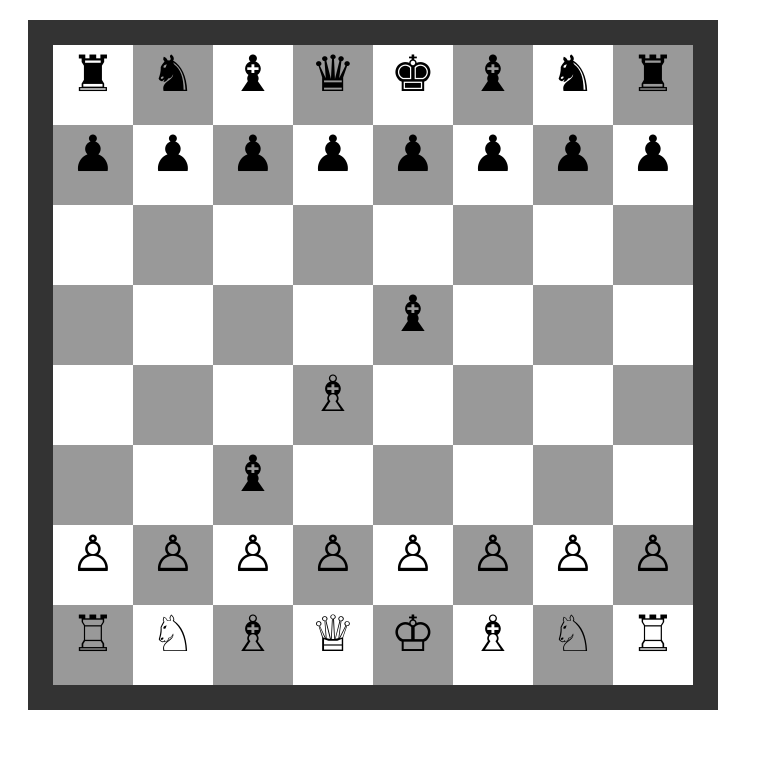
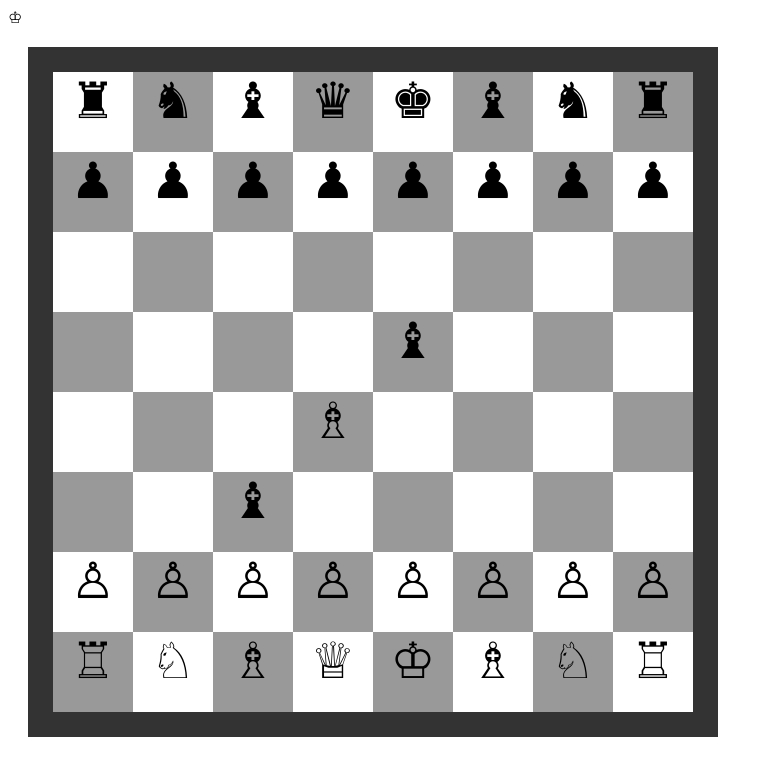
Before and after one commit to fantotsy/Chess-Game, a Flask app: page /game in a window 1280 px wide. Shown: the top 776 px of the page, without its empty margins (0-772 px from the left). Run offline with Flask 2, Linux system fonts and the light colour scheme.

Commit message:
Implement current player visualization, and fix black Pawn targets identification bug.

```diff
--- a/app/chessboard.py
+++ b/app/chessboard.py
@@ -50,7 +50,7 @@ class Chessboard(object):
         self.board[current_position.x][current_position.y] = Empty()
         self.current_player_color *= (-1)
 
-        return
+        return self.is_check_for_player(self.current_player_color)
 
     def parse_position(self, position):
         x_position = string.ascii_lowercase.index(position[0])  # x position is from left to right
--- a/app/pieces.py
+++ b/app/pieces.py
@@ -74,11 +74,11 @@ class Pawn(Piece):
         else:
             x_target = position.x - 1
             y_target = position.y - 1
-            if 0 <= x_target <= 7 and 0 <= y_target <= 7 and board[x_target][y_target].color == Color.BLACK:
+            if 0 <= x_target <= 7 and 0 <= y_target <= 7 and board[x_target][y_target].color == Color.WHITE:
                 result.append(Position(x_target, y_target))
             x_target = position.x + 1
             y_target = position.y - 1
-            if 0 <= x_target <= 7 and 0 <= y_target <= 7 and board[x_target][y_target].color == Color.BLACK:
+            if 0 <= x_target <= 7 and 0 <= y_target <= 7 and board[x_target][y_target].color == Color.WHITE:
                 result.append(Position(x_target, y_target))
             x_target = position.x
             y_target = position.y - 1
--- a/app/routes.py
+++ b/app/routes.py
@@ -31,5 +31,5 @@ def targets():
 def movement():
     current_position = request.form['position']
     target_position = request.form['target']
-    chessboard.perform_movement(current_position, target_position)
-    return jsonify(success=True)
+    is_check = chessboard.perform_movement(current_position, target_position)
+    return jsonify(isCheck=is_check)
--- a/app/static/js/chessboard.js
+++ b/app/static/js/chessboard.js
@@ -8,9 +8,18 @@ $(document).ready(function() {
                     'position': position.className.split(' ')[2],
                     'target': e.target.className.split(' ')[2]
                 },
-                function() {
+                function(response) {
+                    if(response.isCheck == true) {
+                        $('.message')[0].innerHTML = 'Check!'
+                    }
                     e.target.innerHTML = position.innerHTML
                     position.innerHTML = ''
+                    isWhiteTurn = !isWhiteTurn
+                    if(isWhiteTurn == true) {
+                        $('.player')[0].innerHTML = '♔'
+                    } else {
+                        $('.player')[0].innerHTML = '♚'
+                    }
                 }
             )
             $('.square').removeClass('target')
--- a/app/templates/chessboard.html
+++ b/app/templates/chessboard.html
@@ -7,6 +7,7 @@
     <link rel="stylesheet" type="text/css" href="{{ url_for('static',filename='chessboard.css') }}">
 </head>
 <body>
+<div class="player">♔</div>
 <div class="chessboard">
     <div class="square white a8">{{ board[0][7] }}</div>
     <div class="square black b8">{{ board[1][7] }}</div>
```
